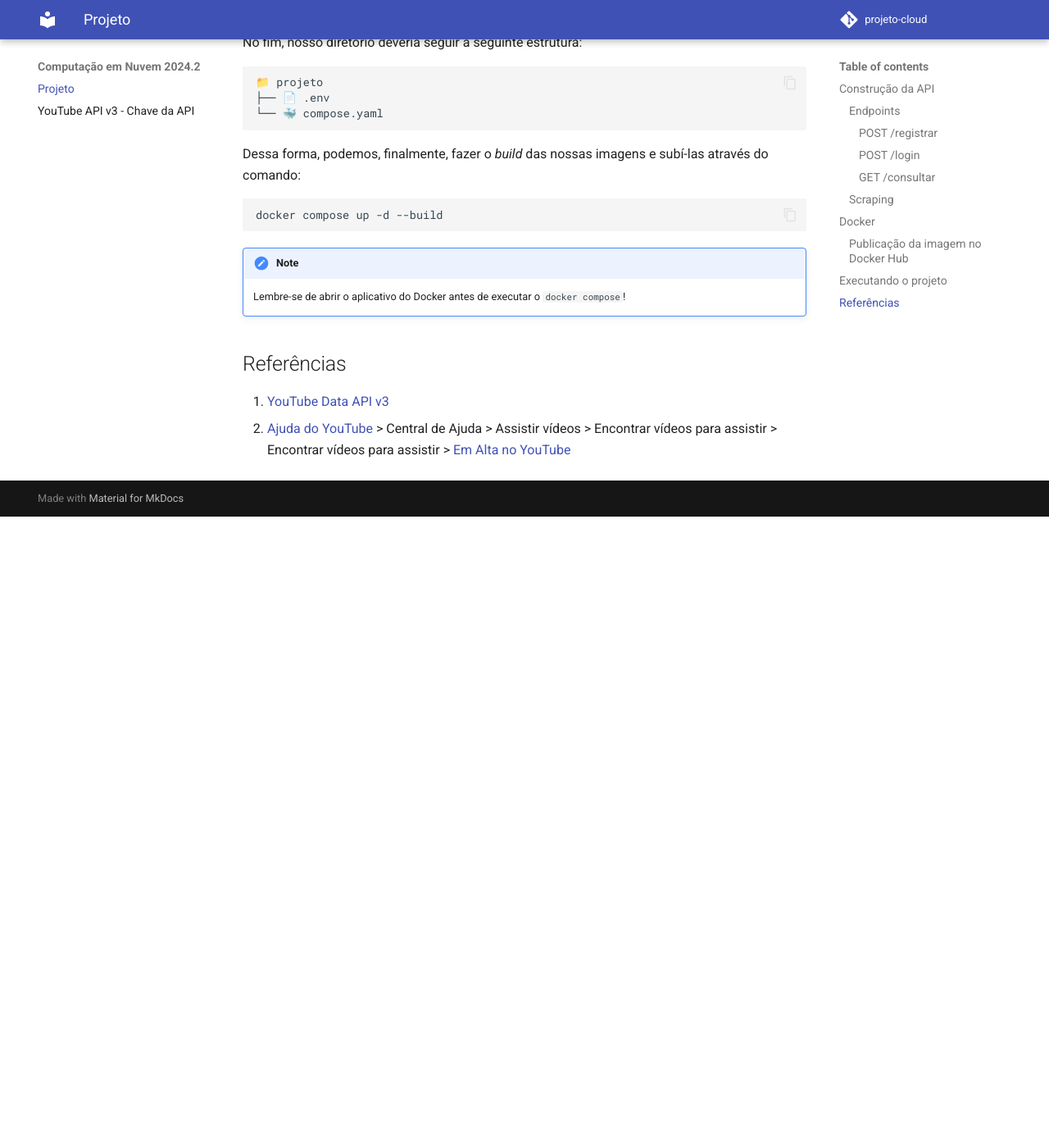
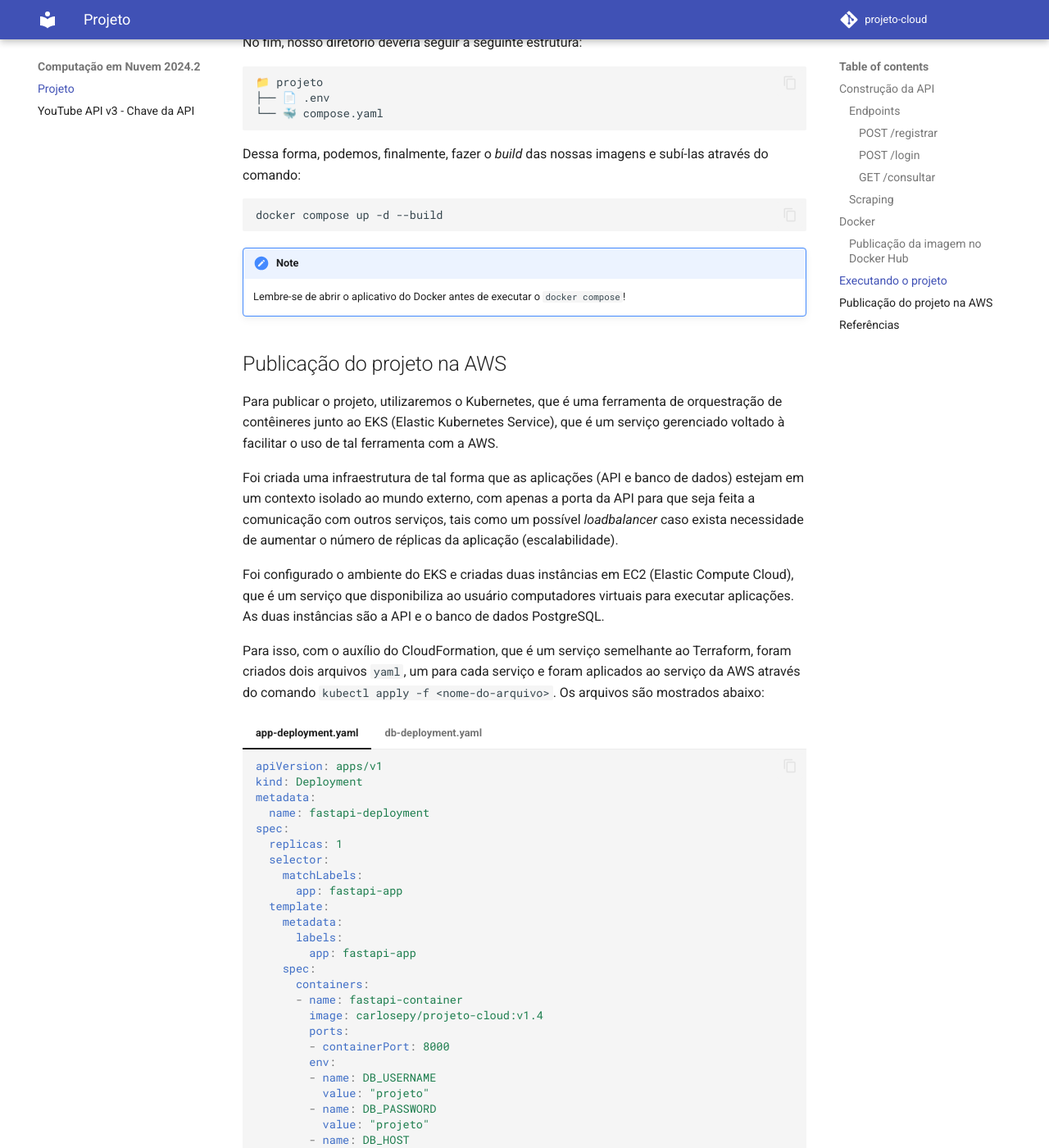
Before and after one commit to kadu-ymd/projeto-cloud, an MkDocs documentation site: the page built from documentation/docs/index.md, in a window 1280 px wide and 1400 px high, scrolled down 7028 px. Shown: the whole window at 82% size. Built offline with MkDocs 1.6.1 and Material for MkDocs 9.7.7, drawn with Linux system fonts in a browser that asks for light colours; comment, search, counter and statistics services are not loaded; before the commit the page ends 7658 px from its top, so only the background shows below that; some of the changed text lies outside the part shown.

Commit message:
Documentação para parte de publicação na AWS

````diff
--- a/documentation/docs/index.md
+++ b/documentation/docs/index.md
@@ -223,7 +223,112 @@
 
     Lembre-se de abrir o aplicativo do Docker antes de executar o `docker compose`!
 
+## Publicação do projeto na AWS
+
+Para publicar o projeto, utilizaremos o Kubernetes, que é uma ferramenta de orquestração de contêineres junto ao EKS (Elastic Kubernetes Service), que é um serviço gerenciado voltado à facilitar o uso de tal ferramenta com a AWS.
+
+Foi criada uma infraestrutura de tal forma que as aplicações (API e banco de dados) estejam em um contexto isolado ao mundo externo, com apenas a porta da API para que seja feita a comunicação com outros serviços, tais como um possível *loadbalancer* caso exista necessidade de aumentar o número de réplicas da aplicação (escalabilidade).
+
+Foi configurado o ambiente do EKS e criadas duas instâncias em EC2 (Elastic Compute Cloud), que é um serviço que disponibiliza ao usuário computadores virtuais para executar aplicações. As duas instâncias são a API e o banco de dados PostgreSQL.
+
+Para isso, com o auxílio do CloudFormation, que é um serviço semelhante ao Terraform, foram criados dois arquivos `yaml`, um para cada serviço e foram aplicados ao serviço da AWS através do comando `kubectl apply -f <nome-do-arquivo>`. Os arquivos são mostrados abaixo:
+
+=== "app-deployment.yaml"
+
+    ``` yaml
+    apiVersion: apps/v1
+    kind: Deployment
+    metadata:
+      name: fastapi-deployment
+    spec:
+      replicas: 1
+      selector:
+        matchLabels:
+          app: fastapi-app
+      template:
+        metadata:
+          labels:
+            app: fastapi-app
+        spec:
+          containers:
+          - name: fastapi-container
+            image: carlosepy/projeto-cloud:v1.4
+            ports:
+            - containerPort: 8000
+            env:
+            - name: DB_USERNAME
+              value: "projeto"
+            - name: DB_PASSWORD
+              value: "projeto"
+            - name: DB_HOST
+              value: "db-service"
+            - name: DB_NAME
+              value: "projeto"
+            - name: SECRET_KEY
+              value: "secretkey" # valor que pode ser alterado para geração dos tokens JWT
+            - name: KEY_API
+              value: "suachave" # alterar para o valor obtido através do processo de obtenção da chave da API do Youtube v3
+    ---
+    apiVersion: v1
+    kind: Service
+    metadata:
+      name: fastapi-service
+    spec:
+      selector:
+        app: fastapi-app
+      ports:
+      - protocol: TCP
+        port: 8000
+        targetPort: 8000
+      type: LoadBalancer
+    ```
+
+=== "db-deployment.yaml"
+
+    ``` yaml
+    apiVersion: apps/v1
+    kind: Deployment
+    metadata:
+      name: db
+    spec:
+      replicas: 1
+      selector:
+        matchLabels:
+          app: db
+      template:
+        metadata:
+          labels:
+            app: db
+        spec:
+          containers:
+          - name: db
+            image: postgres:17
+            env:
+            - name: POSTGRES_DB
+              value: "projeto"
+            - name: POSTGRES_USER
+              value: "projeto"
+            - name: POSTGRES_PASSWORD
+              value: "projeto"
+            ports:
+            - containerPort: 5432
+    ---
+    apiVersion: v1
+    kind: Service
+    metadata:
+      name: db-service
+    spec:
+      selector:
+        app: db
+      ports:
+      - port: 5432
+        targetPort: 5432
+    ```
+
+Para acessar o site que contém a aplicação, basta clicar acesse o README no [repositório](https://github.com/kadu-ymd/projeto-cloud) e clique em "**Link para a página da documentação da API**". O vídeo explicativo contendo a demonstração do que foi feito também está no link do GitHub anteriormente endereçado.
+
 ## Referências
 
 1. [YouTube Data API v3](https://developers.google.com/youtube/v3?hl=pt-br)
 2. [Ajuda do YouTube](https://support.google.com/youtube/?hl=pt-BR&sjid=17857485006955206207-SA#topic=9257498) > Central de Ajuda > Assistir vídeos >  Encontrar vídeos para assistir > Encontrar vídeos para assistir > [Em Alta no YouTube](https://support.google.com/youtube/answer/7239739?hl=pt-BR#:~:text=Em%20alguns%20países%2C%20os%20Shorts,na%20mesma%20posição%20na%20lista.)
+3. [Como criar um cluster Kubernetes na AWS com EKS](https://www.youtube.com/live/JrT5YV1KMeY?si=dr6A7FnBwGGAUUAN)
--- a/documentation/mkdocs.yml
+++ b/documentation/mkdocs.yml
@@ -13,6 +13,7 @@
     - content.code.copy
     - content.code.select
     - content.code.annotate
+    - content.tabs.link
 
 markdown_extensions:
   - admonition
@@ -26,6 +27,11 @@
   - pymdownx.emoji:
       emoji_index: !!python/name:material.extensions.emoji.twemoji
       emoji_generator: !!python/name:material.extensions.emoji.to_svg
-
+  - pymdownx.superfences
+  - pymdownx.tabbed:
+      alternate_style: true
+      slugify: !!python/object/apply:pymdownx.slugs.slugify
+        kwds:
+          case: lower
 plugins:
   - glightbox
````
Also changed, not shown: README.md.
